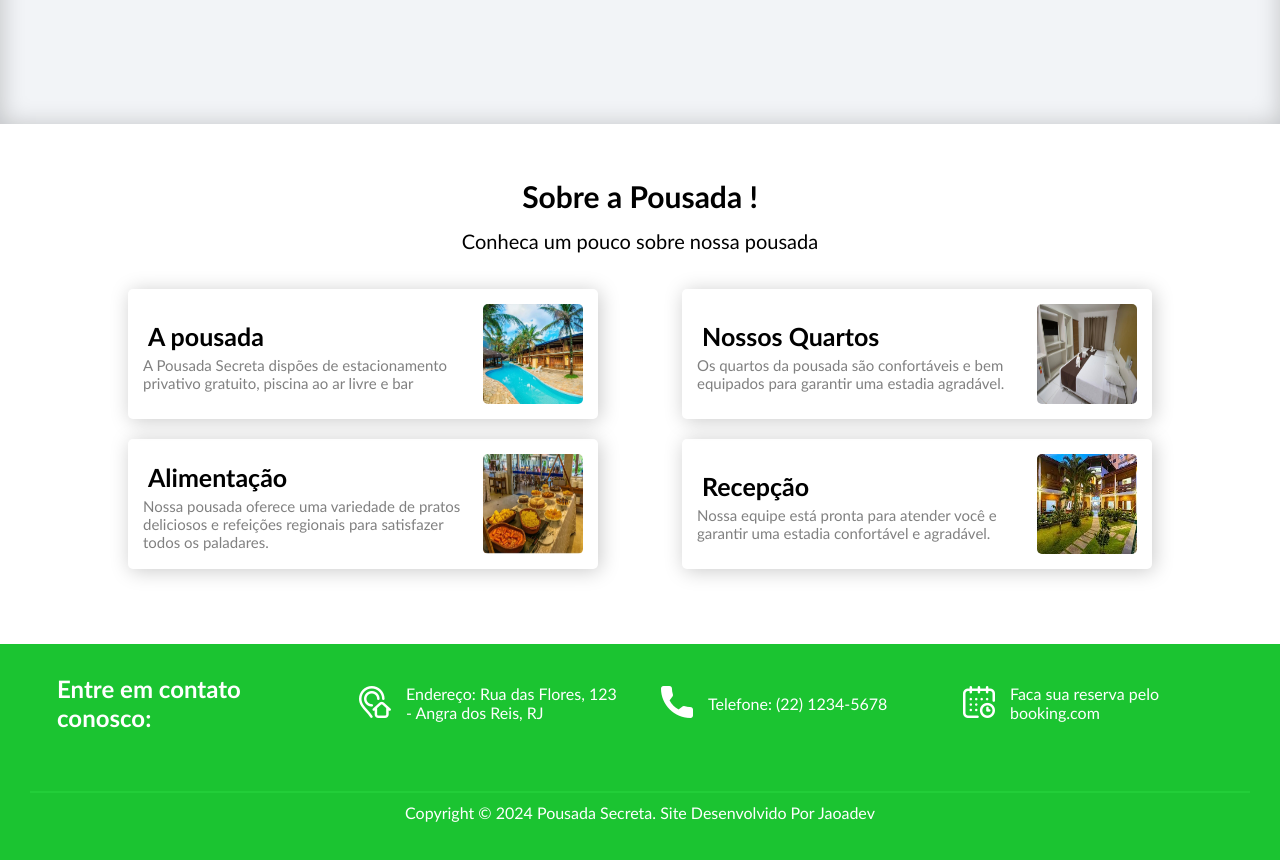
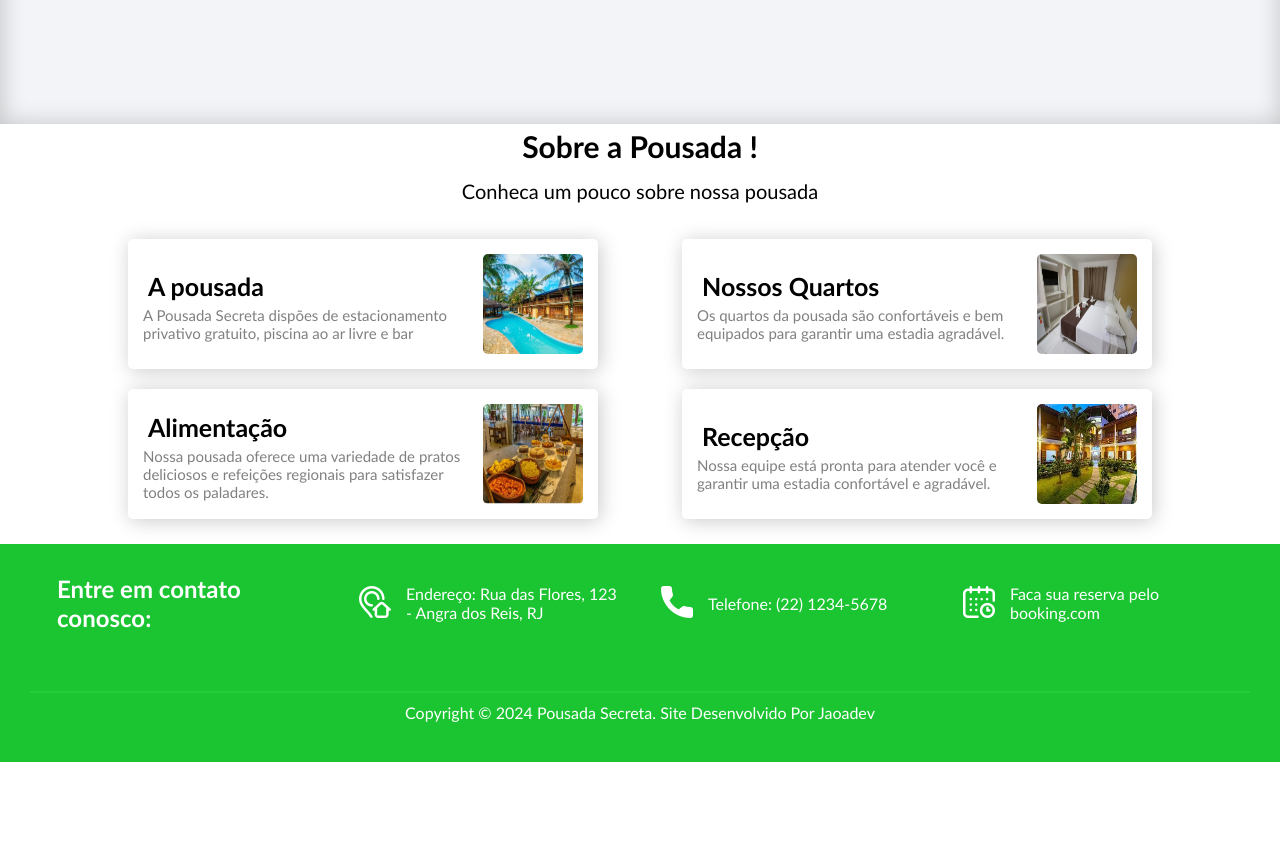
Before and after one commit to Jaoabyo/Site-Pousada, a plain HTML site: page index.html in a window 1280 px wide. Shown: the part 2300-3160 px from the top of the page. After the commit the page ends 3062 px from the top, so only its background shows below. Drawn offline with Linux system fonts and the light colour scheme; grey boxes are pictures that could not be loaded.

Commit message:
subindo ajuste dos Cards

```diff
--- a/index.css
+++ b/index.css
@@ -118,11 +118,11 @@ iframe{
 }
 .secao-sobre{
     text-align: center;
-    padding: 50px;
+        margin: 0 auto;
     display: flex;
     flex-direction: column;
     align-items: center;
-
+    width:90%;
 
 
 
```
